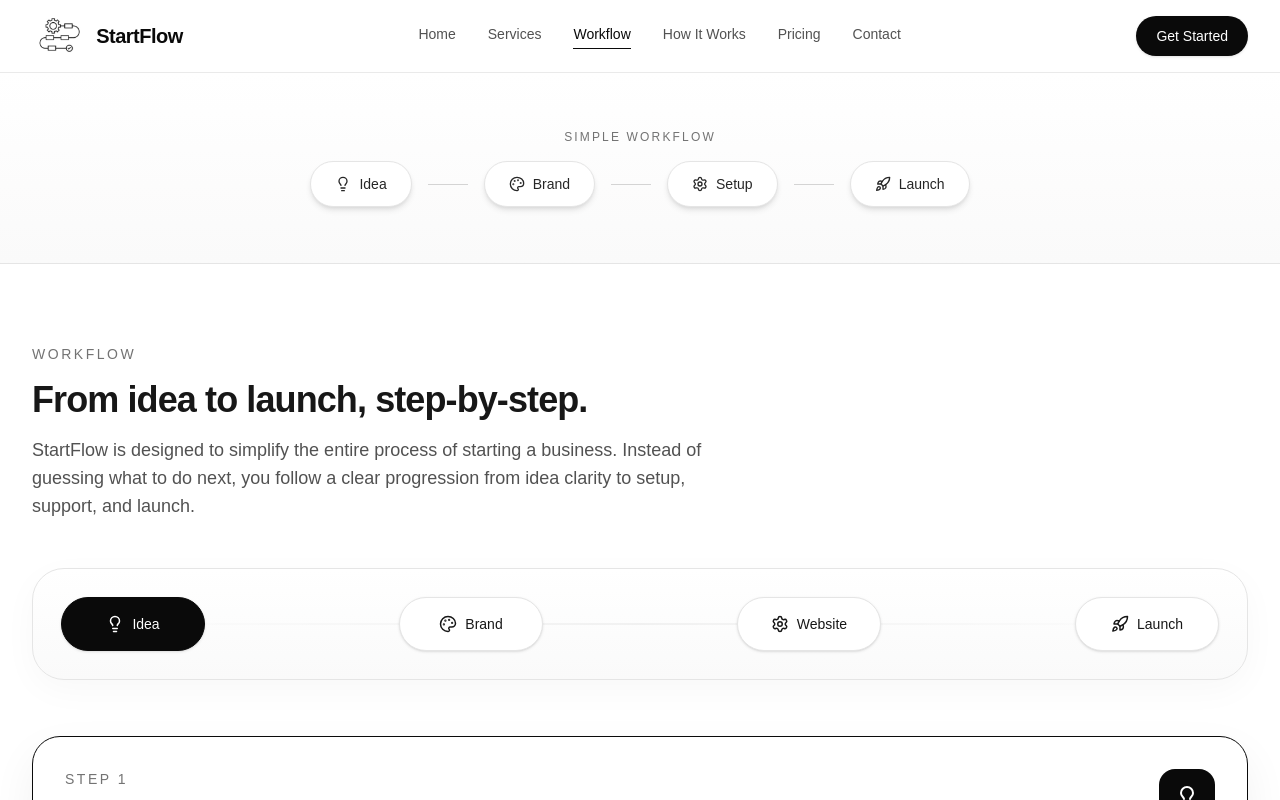
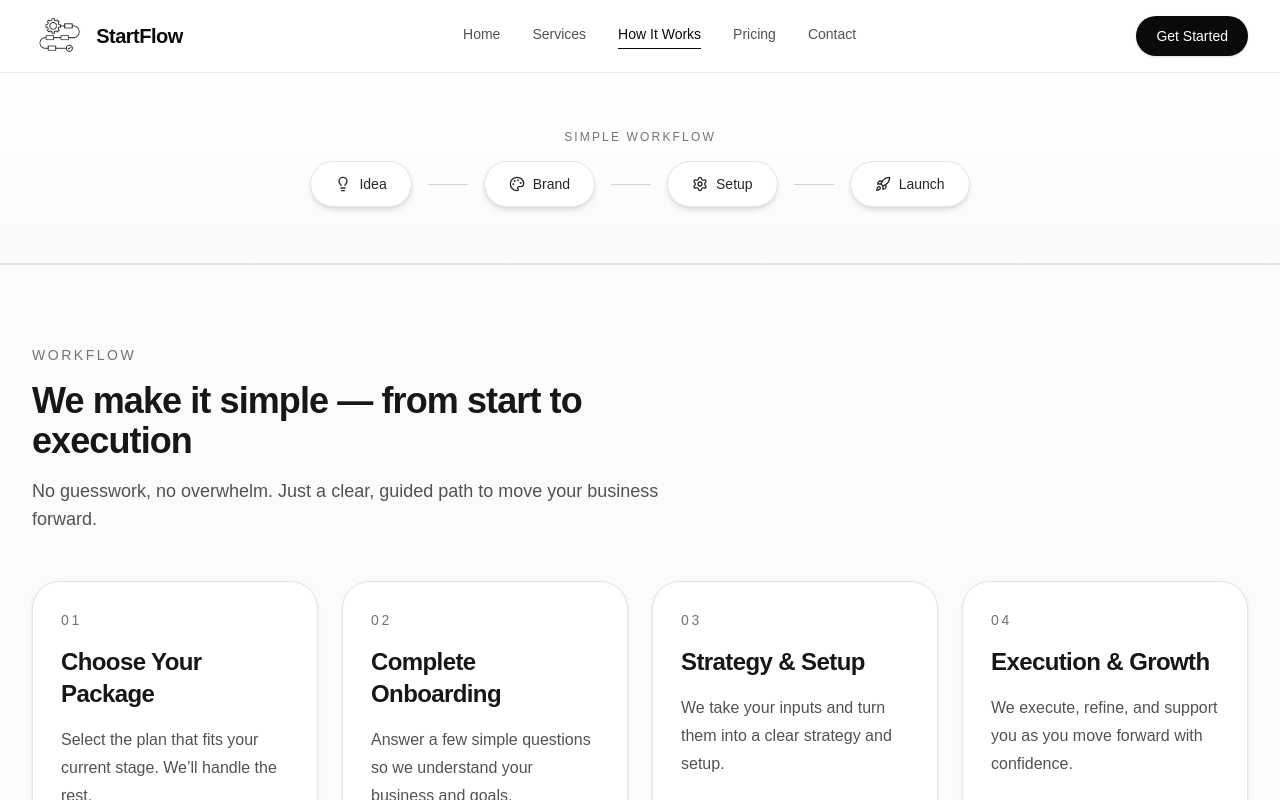
Before and after one commit to zaindurrani93/startflow-site, a Next.js app: page /workflow in a window 1280 px wide. Shown: the top 800 px of the page. Built offline with nearby package versions, Linux system fonts and the light colour scheme.

Commit message:
navigation tabs updated

```diff
--- a/app/how-it-works/page.tsx
+++ /dev/null
@@ -1,9 +0,0 @@
-import { HowItWorksSection } from "@/components/startflow-sections";
-
-export default function HowItWorksPage() {
-  return (
-    <main>
-      <HowItWorksSection />
-    </main>
-  );
-}
--- a/app/workflow/page.tsx
+++ b/app/workflow/page.tsx
@@ -1,10 +1,10 @@
-import { WorkflowSection, WorkflowStrip } from "@/components/startflow-sections";
+import { HowItWorksSection, WorkflowStrip } from "@/components/startflow-sections";
 
 export default function WorkflowPage() {
   return (
     <main>
       <WorkflowStrip />
-      <WorkflowSection />
+      <HowItWorksSection />
     </main>
   );
 }
--- a/components/site-header.tsx
+++ b/components/site-header.tsx
@@ -8,8 +8,7 @@ import { useState } from "react";
 const navItems = [
   { href: "/", label: "Home" },
   { href: "/services", label: "Services" },
-  { href: "/workflow", label: "Workflow" },
-  { href: "/how-it-works", label: "How It Works" },
+  { href: "/workflow", label: "How It Works" },
   { href: "/pricing", label: "Pricing" },
   { href: "/contact", label: "Contact" }
 ];
--- a/components/startflow-sections.tsx
+++ b/components/startflow-sections.tsx
@@ -1,6 +1,5 @@
 import Link from "next/link";
 import { ArrowRight, BriefcaseBusiness, Lightbulb, Palette, Rocket, Settings, Sparkles } from "lucide-react";
-import { WorkflowFlow } from "@/components/workflow-flow";
 
 const services = [
   {
@@ -32,18 +31,23 @@ const services = [
 const steps = [
   {
     num: "01",
-    title: "Tell us your idea",
-    desc: "Share what you want to build, where you're stuck, and what kind of business you want to start."
+    title: "Choose Your Package",
+    desc: "Select the plan that fits your current stage. We’ll handle the rest."
   },
   {
     num: "02",
-    title: "We build the setup",
-    desc: "We help shape your brand, website, and business foundation based on the package that fits your stage."
+    title: "Complete Onboarding",
+    desc: "Answer a few simple questions so we understand your business and goals."
   },
   {
     num: "03",
-    title: "Launch with clarity",
-    desc: "You leave with a real setup, a launch plan, and clear next steps to start moving with confidence."
+    title: "Strategy & Setup",
+    desc: "We take your inputs and turn them into a clear strategy and setup."
+  },
+  {
+    num: "04",
+    title: "Execution & Growth",
+    desc: "We execute, refine, and support you as you move forward with confidence."
   }
 ];
 
@@ -66,11 +70,6 @@ const pageLinks = [
     desc: "Follow a clear progression that takes you from an idea to something real."
   },
   {
-    href: "/how-it-works",
-    label: "How It Works",
-    desc: "A simple 3-step process with no confusion, no fluff, and no trying to figure it all out alone."
-  },
-  {
     href: "/pricing",
     label: "Pricing",
     desc: "Choose between Starter and Growth based on how much setup, support, and online presence you need."
@@ -88,14 +87,11 @@ export function HomeHero() {
       <div className="pointer-events-none absolute inset-0 bg-[radial-gradient(circle_at_top,rgba(0,0,0,0.06),transparent_35%)]" />
       <div className="relative z-10 mx-auto max-w-7xl px-5 py-16 sm:px-6 sm:py-20 lg:px-8 lg:py-28">
         <div className="mx-auto flex max-w-3xl flex-col items-center text-center">
-          <div className="mb-5 inline-flex w-fit items-center rounded-full border border-neutral-200 bg-neutral-50 px-4 py-1.5 text-xs text-neutral-700 sm:mb-6 sm:text-sm">
-            Beginner-friendly business setup service
-          </div>
           <h1 className="max-w-2xl text-4xl font-semibold tracking-tight text-neutral-950 sm:text-5xl lg:text-6xl">
-            Start your business the right way.
+            Simplicity starts here.
           </h1>
           <p className="mt-5 max-w-xl text-base leading-7 text-neutral-600 sm:mt-6 sm:max-w-2xl sm:text-lg sm:leading-8">
-            We help beginners go from idea to a clear, professional setup with brand direction, website support, and a launch plan through our Starter and Growth packages.
+            We help beginners go from idea to a clear, professional setup — with brand direction, website support, and a launch plan built for real progress.
           </p>
           <div className="mt-8 flex flex-col gap-4 sm:flex-row">
             <Link
@@ -201,44 +197,19 @@ export function ServicesSection() {
   );
 }
 
-export function WorkflowSection() {
-  return (
-    <section className="mx-auto max-w-7xl px-5 py-16 sm:px-6 sm:py-20 lg:px-8">
-      <div className="max-w-2xl">
-        <p className="text-sm font-medium uppercase tracking-[0.18em] text-neutral-500">Workflow</p>
-        <h2 className="mt-4 text-3xl font-semibold tracking-tight sm:text-4xl">From idea to launch, step-by-step.</h2>
-        <p className="mt-4 text-lg text-neutral-600">
-          StartFlow is designed to simplify the entire process of starting a business. Instead of guessing what to do next, you follow a clear progression from idea clarity to setup, support, and launch.
-        </p>
-      </div>
-
-      <WorkflowFlow />
-
-      <div className="mt-12 max-w-3xl text-neutral-600 leading-7">
-        <p>
-          Everything starts with clarity. Once your idea is defined, we shape your brand direction, website setup, and business structure so you have something real to work with. From there, we map out the next steps based on whether Starter or Growth is the best fit for you.
-        </p>
-        <p className="mt-4">
-          The goal is not just to start a business, but to start it the right way, with a foundation that makes sense, feels polished, and is easier to build on.
-        </p>
-      </div>
-    </section>
-  );
-}
-
 export function HowItWorksSection() {
   return (
     <section className="border-y border-neutral-200 bg-neutral-50/70">
       <div className="mx-auto max-w-7xl px-5 py-16 sm:px-6 sm:py-20 lg:px-8">
         <div className="max-w-2xl">
-          <p className="text-sm font-medium uppercase tracking-[0.18em] text-neutral-500">How It Works</p>
-        <h2 className="mt-4 text-3xl font-semibold tracking-tight sm:text-4xl">A simple 3-step process.</h2>
-        <p className="mt-4 text-lg text-neutral-600">
-          No confusion, no fluff, and no trying to figure out which pieces you need on your own.
-        </p>
-      </div>
+          <p className="text-sm font-medium uppercase tracking-[0.18em] text-neutral-500">Workflow</p>
+          <h2 className="mt-4 text-3xl font-semibold tracking-tight sm:text-4xl">We make it simple — from start to execution</h2>
+          <p className="mt-4 text-lg text-neutral-600">
+            No guesswork, no overwhelm. Just a clear, guided path to move your business forward.
+          </p>
+        </div>
 
-        <div className="mt-12 grid gap-6 lg:grid-cols-3">
+        <div className="mt-12 grid gap-6 md:grid-cols-2 xl:grid-cols-4">
           {steps.map((step) => (
             <div key={step.num} className="rounded-[1.75rem] border border-neutral-200 bg-white p-7 shadow-sm transition hover:-translate-y-0.5 hover:shadow-md">
               <div className="text-sm font-medium tracking-[0.2em] text-neutral-500">{step.num}</div>
@@ -247,6 +218,10 @@ export function HowItWorksSection() {
             </div>
           ))}
         </div>
+
+        <p className="mt-8 text-sm leading-7 text-neutral-500">
+          You focus on your business — we handle the structure, strategy, and direction.
+        </p>
       </div>
     </section>
   );
```
